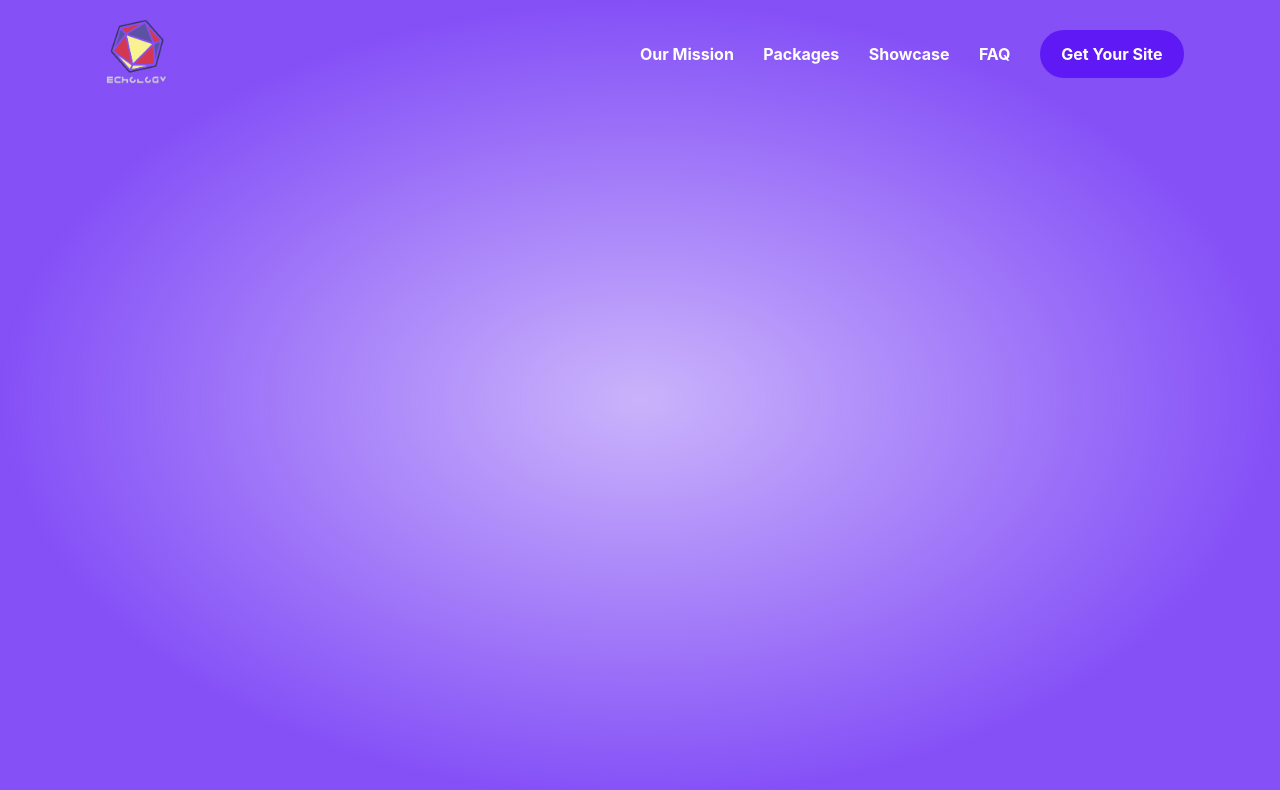
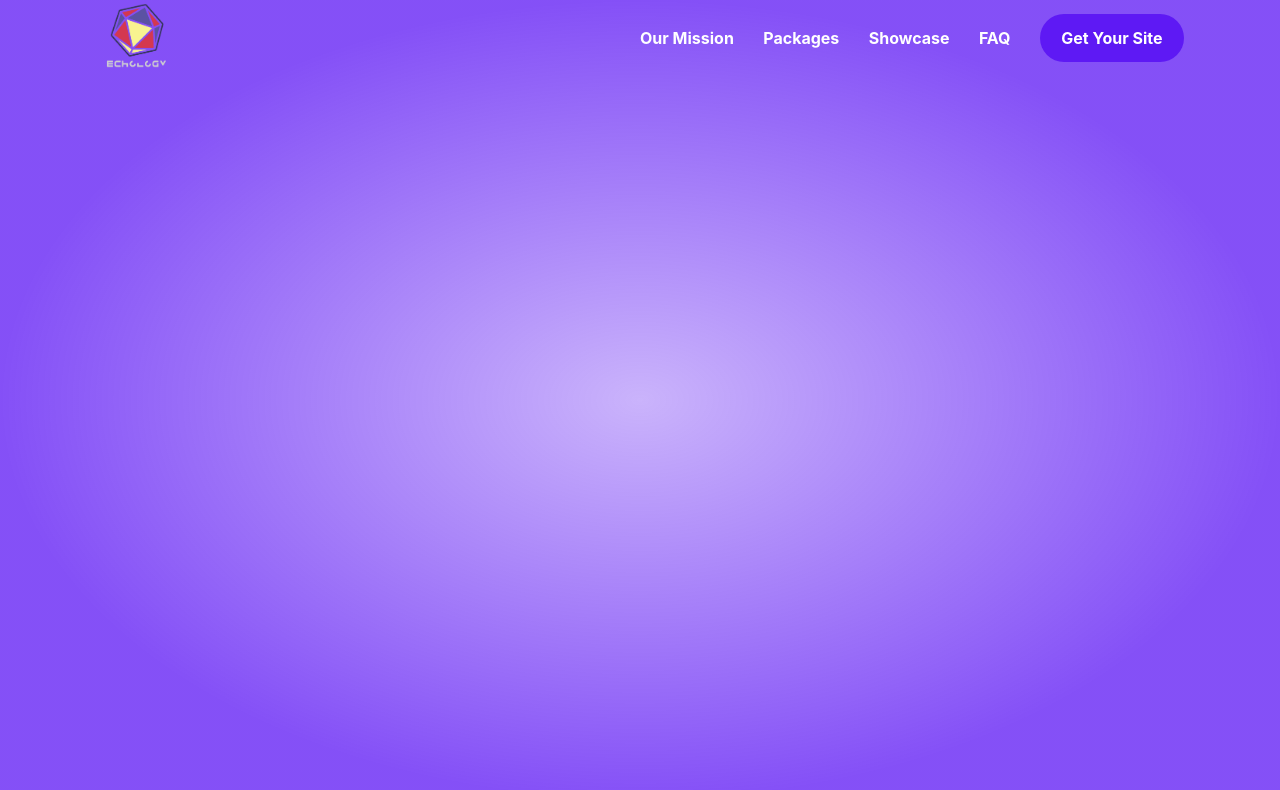
Before and after one commit to overhead525/echology-front-end, a React (Create React App) app: page / in a window 1280 px wide. Shown: the top 790 px of the page. Built offline with nearby package versions, Linux system fonts and the light colour scheme.

Commit message:
added pricing page

```diff
--- a/src/App.tsx
+++ b/src/App.tsx
@@ -12,17 +12,17 @@ import Box from '@material-ui/core/Box';
 
 const useStyles = makeStyles(() => ({
   root: {
-    position: 'absolute',
+    position: 'relative',
     top: 0,
     bottom: 0,
     width: '100%',
+    minHeight: '100vh',
     background:
-      'radial-gradient(50% 50% at 50% 50%, rgba(94, 25, 244, 0.33) 0%, rgba(94, 25, 244, 0.76) 100%)',
-    backgroundAttachment: 'fixed',
+      'radial-gradient(50% 50% at 50% 50%, rgba(94, 25, 244, 0.33) 0%, rgba(94, 25, 244, 0.76) 100%) fixed',
   },
   container: {
     width: '85%',
-    margin: '1.0rem auto',
+    margin: '0 auto',
   },
 }));
 
```
